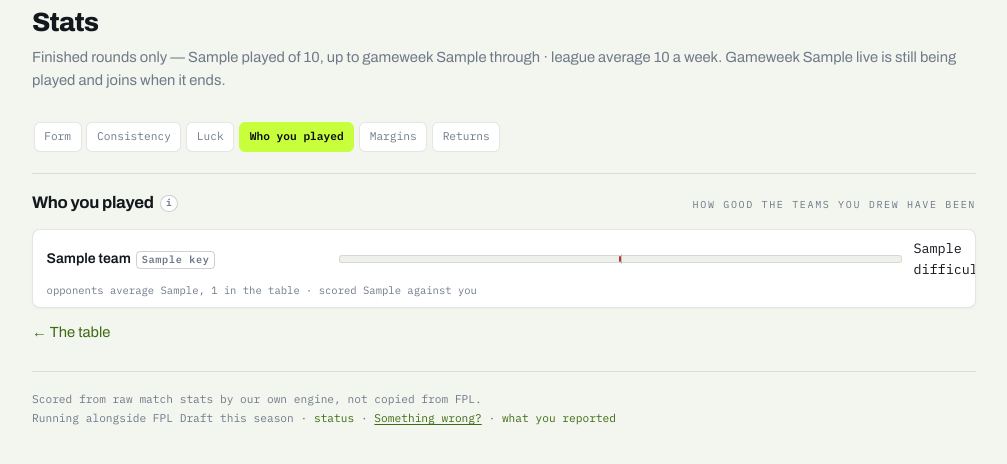
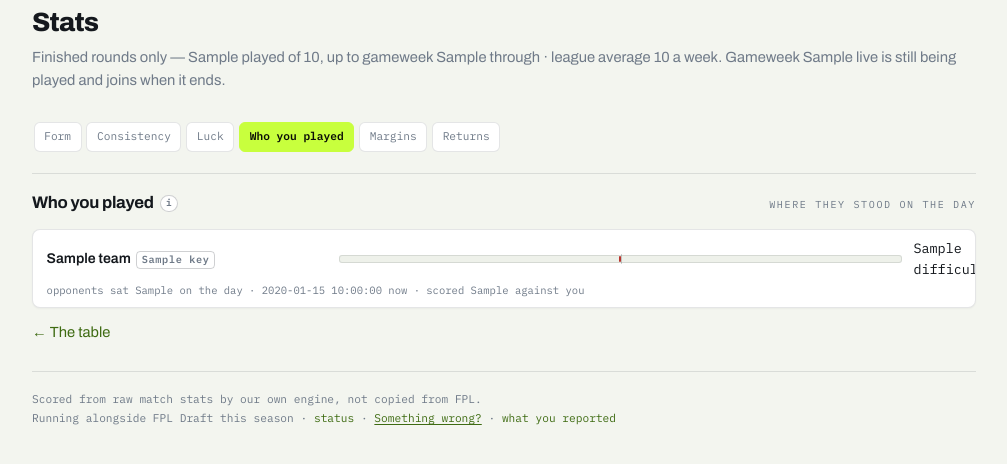
Before and after one commit to raelmiller/omtffl, a FastAPI app: template season-app/app/templates/stats.html in a window 1280 px wide, after a click on "Who you played". Shown: the part 187-651 px from the top of the page, without its empty margins (136-1143 px from the left). Run offline with FastAPI, Linux system fonts and the light colour scheme; the template is opened without the code that fills it: most values are stand-ins (such as "Sample title", 1, 10 or a date in 2020).

Commit message:
Judge the draw by the table people actually faced
Where a team finished is hindsight: half of them were not that team in
August. What a manager walked into was the table as it stood that morning, so
that is what the measure now reads.

It changes the answer. By finishing position RM had the fifth hardest draw of
fourteen; by the table on the day it is the second, opponents averaging 4.9th
where the league drew 7.5. Gameweek 3 is the case in point — You HallWhite
mate? were top of the table going in and averaging 55 a week, which is not
what "third" a fortnight later conveys.

Nobody has a position before a ball is kicked, so week one counts as exactly
average rather than being dropped or given an invented order, and the per
fixture table prints a dash rather than a number nobody could have seen.

Their form going into the round is shown beside it, and what they actually
scored stays: good teams caught cold is still the thing these two numbers
exist to separate. Where they ended up is kept as a dim last column, since it
is the number people remember and leaving it out invites the question.

The league still sums to zero, which is the assertion worth keeping — the
draw cannot be collectively hard.

Co-Authored-By: Claude Opus 5 <noreply@anthropic.com>
Claude-Session: https://claude.ai/code/session_01UUHj4qKhHXPXWAf76D1LdT

```diff
--- a/season-app/app/engine.py
+++ b/season-app/app/engine.py
@@ -654,7 +654,7 @@ def analytics(season_data):
         scores[key], results[key], margins[key] = [], [], []
         faced[key] = []
 
-    for rnd in rounds:
+    for week, rnd in enumerate(rounds):
         for m in rnd["matches"]:
             h, a = m["home_key"], m["away_key"]
             hs, as_ = m["home_score"], m["away_score"]
@@ -667,8 +667,10 @@ def analytics(season_data):
                 margins[me].append(mine - theirs)
                 # Who it was and what they put up, which is the difference
                 # between "a hard week" and "a good team having a bad one".
+                # `week` is kept because everything about how hard this looked
+                # at the time has to be read as of then, not as of now.
                 faced[me].append({"gameweek": rnd["gameweek"], "key": them,
-                                  "scored": theirs})
+                                  "week": week, "scored": theirs})
 
     # League position after each round, so form can say which way a team is
     # travelling rather than only where it has arrived.
@@ -754,21 +756,25 @@ def analytics(season_data):
     # `luck` already measures. This is the half before that: whether the
     # teams themselves were any good.
     #
-    # Two readings, because they can disagree and the disagreement is the
-    # point. `calibre` is how good your opponents have been all season, so it
-    # says whether the draw was kind. `faced` is what they actually scored
-    # against you, so it says whether they turned up. Drawing the leaders on
-    # their worst week is a hard fixture that was not a hard afternoon.
+    # Read as of the week it was played, not as of today. Where a team
+    # finished is hindsight: half of them were not that team yet. What a
+    # manager actually walked into was the table as it stood that morning.
     #
-    # An opponent's calibre leaves out the match against you. Otherwise
-    # beating somebody drags their average down and makes your own schedule
-    # look easier for having won it, which is backwards.
+    # Nobody has a position before a ball is kicked, so week one counts as
+    # exactly average — which is true, and better than dropping the week or
+    # inventing an order for it.
     by_key = {t["key"]: t for t in teams}
     par = _mean([t["average"] for t in teams])
     finished = {t["key"]: t["rank"] for t in teams}
+    middle = (len(teams) + 1) / 2
+
+    def standing_before(key, week):
+        """Where a team sat going into a round — the table they faced."""
+        return ranks[key][week - 1] if week else None
+
     for team in teams:
         met = [f for f in faced[team["key"]] if f["key"] in by_key]
-        others = []
+        calibre, places = [], []
         for f in met:
             them = f["key"]
             # Their scores in the weeks they were not playing you. Both legs
@@ -777,16 +783,32 @@ def analytics(season_data):
             apart = [s for i, s in enumerate(by_key[them]["scores"])
                      if faced[them][i]["key"] != team["key"]]
             f["their_average"] = _mean(apart or by_key[them]["scores"])
-            f["their_rank"] = finished.get(them)
-            others.append(f["their_average"])
+            f["their_place"] = standing_before(them, f["week"])
+            f["their_rank_now"] = finished.get(them)
+            # What they had been averaging when you met them, which is the
+            # form you were actually up against. Empty in week one, when
+            # nobody had a record yet.
+            before = by_key[them]["scores"][:f["week"]]
+            f["their_form"] = _mean(before) if before else None
+            calibre.append(f["their_average"])
+            places.append(f["their_place"] if f["their_place"] is not None
+                          else middle)
         team["faced"] = met
-        team["opponent_calibre"] = _mean(others)
+        team["opponent_calibre"] = _mean(calibre)
         team["opponent_scored"] = _mean([f["scored"] for f in met])
-        team["opponent_rank"] = _mean([finished[f["key"]] for f in met
-                                       if f["key"] in finished])
-        # Positive means a harder draw than the league had on average.
-        team["difficulty"] = round(team["opponent_calibre"] - par, 1)
+        team["opponent_place"] = _mean(places)
+        team["opponent_rank_now"] = _mean([finished[f["key"]] for f in met
+                                           if f["key"] in finished])
+        team["calibre_vs_par"] = round(team["opponent_calibre"] - par, 1)
         team["faced_vs_par"] = round(team["opponent_scored"] - par, 1)
+
+    # The headline: how far up the table your opponents sat when you played
+    # them, against what the league averaged. Positive is a harder draw.
+    # Measured against the league's own mean rather than against the middle,
+    # so it cancels to nothing across fourteen teams however the draw fell.
+    level = _mean([t["opponent_place"] for t in teams]) if teams else middle
+    for team in teams:
+        team["difficulty"] = round(level - team["opponent_place"], 2)
 
     # Bars are drawn as a share of the widest, so the scale travels with the
     # data rather than being guessed at in the template.
@@ -810,6 +832,8 @@ def analytics(season_data):
         "max_difficulty": max([abs(t["difficulty"]) for t in teams], default=0),
         # The middle of the road, so a bar can be drawn either side of it.
         "par": par,
+        "par_place": round(_mean([t["opponent_place"] for t in teams]), 1)
+        if teams else 0.0,
         # One scale per metric, so a bar means the same thing down a column.
         "returns": RETURN_METRICS,
         "max_return": {m: max([t["returns"][m] for t in teams], default=0)
--- a/season-app/app/templates/stats.html
+++ b/season-app/app/templates/stats.html
@@ -128,19 +128,20 @@
   <div class="panelblock" id="panel-draw" data-panel="draw" hidden>
     <div class="sechead">
       <h2>Who you played{% call info("How difficulty is measured", "whatdraw") %}
-      <span class="ip">Two different questions, and they often disagree.
-      <strong>Calibre</strong> is what your opponents have averaged all season,
-      so it says whether the draw was kind. It leaves out the week they played
-      you &mdash; otherwise beating somebody drags their average down and makes
-      your own run look easier for having won it.</span>
+      <span class="ip">Where your opponents sat <strong>when you played
+      them</strong>, not where they finished. Half the teams above you now
+      were not that team in August, so finishing position is hindsight and
+      this is what you actually walked into.</span>
+      <span class="ip">Par is {{ stats.par_place }} &mdash; the average place
+      the league has drawn. A plus means your opponents sat further up the
+      table than everyone else's did. Nobody has a position before a ball is
+      kicked, so week one counts as exactly average.</span>
       <span class="ip"><strong>What they scored</strong> is what those teams
-      actually put up against you. Drawing the leaders on their worst week is a
-      hard fixture that was not a hard afternoon.</span>
-      <span class="ip">Both are shown against par &mdash; the league's average
-      score of {{ stats.par }} &mdash; so a plus means harder than everyone
-      else has had it.</span>
+      actually put up against you. Drawing the leaders on their worst week is
+      a hard fixture that was not a hard afternoon, so the two can disagree
+      and it is worth reading both.</span>
       {% endcall %}</h2>
-      <span class="eyebrow">how good the teams you drew have been</span>
+      <span class="eyebrow">where they stood on the day</span>
     </div>
     <div class="panel">
       {% for t in stats.teams|sort(attribute='difficulty', reverse=true) %}
@@ -152,8 +153,8 @@
         </span>
         <span class="bval {{ 'up' if t.difficulty > 0 else 'down' if t.difficulty < 0 }}">
           {{ '+' if t.difficulty > 0 }}{{ t.difficulty }}</span>
-        <span class="bnote">opponents average {{ t.opponent_calibre }},
-          {{ t.opponent_rank }} in the table &middot; scored
+        <span class="bnote">opponents sat {{ t.opponent_place }} on the day
+          &middot; {{ t.opponent_rank_now }} now &middot; scored
           {{ t.opponent_scored }} against you</span>
       </div>
       {% endfor %}
@@ -164,20 +165,24 @@
     {% if mine and mine.faced %}
     <div class="sechead">
       <h2>Your run</h2>
-      <span class="eyebrow">where each opponent stands now</span>
+      <span class="eyebrow">as it looked on the day</span>
     </div>
     <div class="panel scroll">
       <table>
-        <thead><tr><th>GW</th><th>Opponent</th><th class="num">Their place</th>
-          <th class="num">Their average</th><th class="num">Scored on you</th></tr></thead>
+        <thead><tr><th>GW</th><th>Opponent</th>
+          <th class="num">Place then</th><th class="num">Form then</th>
+          <th class="num">Scored on you</th><th class="num">Place now</th></tr></thead>
         <tbody>
           {% for f in mine.faced %}
           <tr>
             <td>{{ f.gameweek }}</td>
             <td class="team">{{ stats.names.get(f.key, f.key) }}</td>
-            <td class="num">{{ f.their_rank }}</td>
-            <td class="num">{{ f.their_average }}</td>
-            <td class="num {{ 'down' if f.scored > f.their_average }}">{{ f.scored }}</td>
+            {# Week one has no table behind it and says so, rather than
+               printing a number nobody could have seen. #}
+            <td class="num">{{ f.their_place if f.their_place else '—' }}</td>
+            <td class="num">{{ f.their_form if f.their_form else '—' }}</td>
+            <td class="num {{ 'down' if f.their_form and f.scored > f.their_form }}">{{ f.scored }}</td>
+            <td class="num dim">{{ f.their_rank_now }}</td>
           </tr>
           {% endfor %}
         </tbody>
```
Also changed, not shown: season-app/test_app.py (+27 -3 lines), season-app/README.md.
